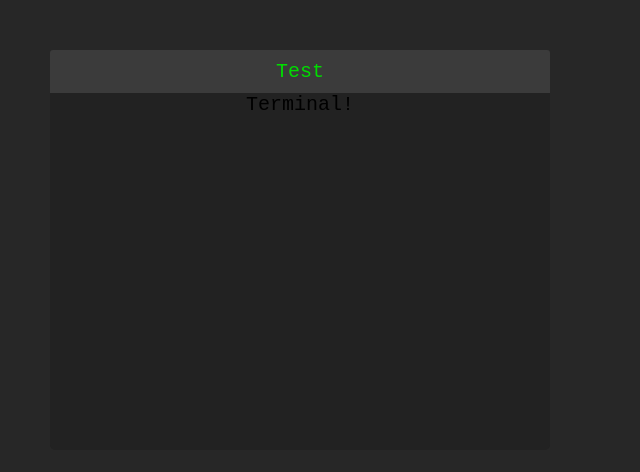
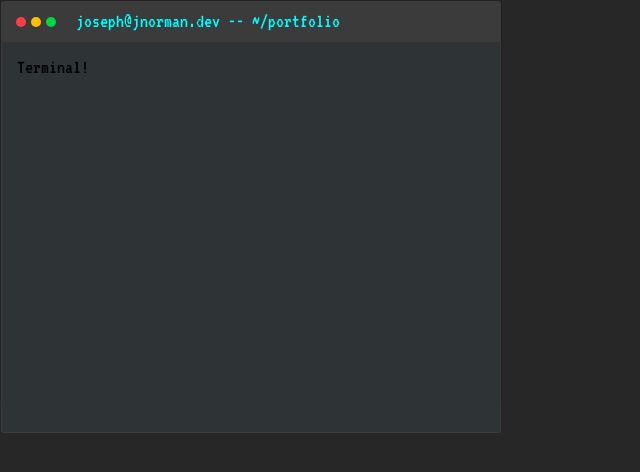
Before and after one commit to jnorman-us/portfolio, a React app: page / in a window 1280 px wide. Shown: the whole page, without its empty margins (0-640 px from the left). Built offline with nearby package versions, Linux system fonts and the light colour scheme.

Commit message:
finishes basic window styling

```diff
--- a/package.json
+++ b/package.json
@@ -5,6 +5,7 @@
   "dependencies": {
     "react": "^16.10.1",
     "react-dom": "^16.10.1",
+    "react-draggable": "^4.0.3",
     "react-scripts": "3.1.2"
   },
   "scripts": {
--- a/src/Desktop.js
+++ b/src/Desktop.js
@@ -7,11 +7,6 @@ import './static/css/desktop.css';
 
 class Desktop extends React.Component
 {
-	constructor()
-	{
-		super();
-	}
-
 	render()
 	{
 		return (
--- a/src/static/css/window.css
+++ b/src/static/css/window.css
@@ -1,12 +1,13 @@
+@import url('https://fonts.googleapis.com/css?family=VT323');
+
 .window {
-    font-family: monospace;
+    font-family: 'VT323';
     font-size: 15pt;
 
 	background-color: #222222;
 	position: fixed;
-	border-color: 1px solid transparent;
-	border-radius: 5px;
-	text-align: center;
+	border: 1px solid transparent;
+	border-radius: 2px;
 }
 
 .window-bar {
@@ -14,14 +15,43 @@
 	border-top-left-radius: 3px;
 	border-top-right-radius: 3px;
 	width: calc(100% - 30px);
+	height: calc(15pt);
 	padding: 10px 15px;
-	color: #0d0;
+	color: cyan;
+}
+
+.window-bar-dots {
+	float: left;
+	height: 100%;
+	padding-top: 6px;
 }
 
 .window-bar-dot {
+	float: left;
+	margin-right: 5px;
+	position: relative;
+	height: 10px;
+	width: 10px;
+	border-radius: 50%;
 
+	opacity: 1;
+	transition: .1s;
+}
+
+.window-bar-dots:hover .window-bar-dot {
+	opacity: .8;
+}
+
+.window-bar-text {
+	float: left;
+	margin-left: 15px;
 }
 
 .window-content {
+	height: calc(100% - 40px);
+	border: 1px solid #3b3b3b;
+	border-bottom-left-radius: 2px;
+	border-bottom-right-radius: 2px;
 
+	padding: 15px;
 }
--- a/src/windows/TerminalWindow.js
+++ b/src/windows/TerminalWindow.js
@@ -13,7 +13,7 @@ class TerminalWindow extends Window
 	renderContent()
 	{
 		return (
-			<div class="">
+			<div className="">
 				Terminal!
 			</div>
 		);
--- a/src/windows/Window.js
+++ b/src/windows/Window.js
@@ -8,27 +8,77 @@ class Window extends React.Component
 	{
 		super();
 
-		this.position_x = 50;
-		this.position_y = 50;
+		// instance vars
+		this.position_window = {
+			x: 0,
+			y: 0,
+		};
+
+		this.position_mouse = {
+			x: 0,
+			y: 0,
+		};
+
+		this.dragging = false;
+
+		// styling constants
+		this.style_content = {
+			backgroundColor: background_color
+		};
+
+		this.style_reddot = {
+			backgroundColor: '#ff3b47'
+		};
+
+		this.style_yellowdot = {
+			backgroundColor: '#ffc100'
+		};
+
+		this.style_greendot = {
+			backgroundColor: '#00d742'
+		};
 
 		this.style_window = {
+			marginTop: '0px',
+			marginBottom: '0px',
 			width: width + 'px',
-			height: height + 'px',
-			left: this.position_x + 'px',
-			top: this.position_y + 'px',
+			height: height + 'px'
 		};
+	}
 
-		this.style_content = {
-			background_color: background_color
-		};
+	updateWindowMargins()
+	{
+		this.style_window.marginTop = this.position_window.y + 'px';
+		this.style_window.marginLeft = this.position_window.x + 'px';
+	}
+
+	onDragMotion(e)
+	{
+		var delta_x = e.screenX - this.position_mouse.x;
+		var delta_y = e.screenY - this.position_mouse.y;
+
+		this.position_mouse.x = e.screenX;
+		this.position_mouse.y = e.screenY;
+
+		this.position_window.x += delta_x;
+		this.position_window.y += delta_y;
+
+		this.updateWindowMargins();
 	}
 
 	render()
 	{
 		return (
 			<div className="window" style={ this.style_window }>
-				<div className="window-bar">
-					Test
+				<div className="window-bar" onMouseMove={this.onDragMotion.bind(this)}>
+					<div className="window-bar-dots">
+						<div className="window-bar-dot" style={ this.style_reddot }></div>
+						<div className="window-bar-dot" style={ this.style_yellowdot }></div>
+						<div className="window-bar-dot" style={ this.style_greendot }></div>
+					</div>
+					<div className="window-bar-text">
+						joseph@jnorman.dev -- ~/portfolio
+					</div>
 				</div>
 				<div className="window-content" style={ this.style_content }>
 					{ this.renderContent() }
```
Also changed, not shown: 1 other file.
